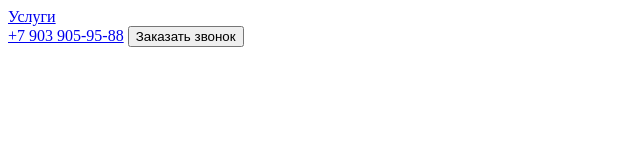
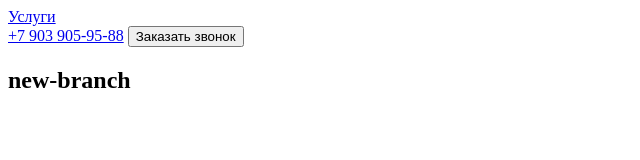
Before and after one commit to tatyanashimonkina/special-app, a plain HTML site: page index.html in a window 1280 px wide. Shown: the whole page, without its empty margins (0-640 px from the left). Drawn offline with Linux system fonts and the light colour scheme.

Commit message:
new branch added

```diff
--- a/index.html
+++ b/index.html
@@ -15,6 +15,9 @@
             <a href="tel:+79039059588">+7 903 905-95-88</a>
             <button>Заказать звонок</button>
         </div>
+        <h2>
+            new-branch
+        </h2>
     </header>
 
 </body>
```
